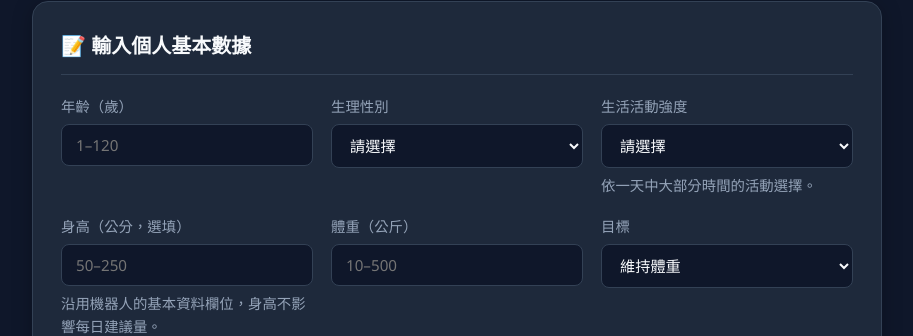
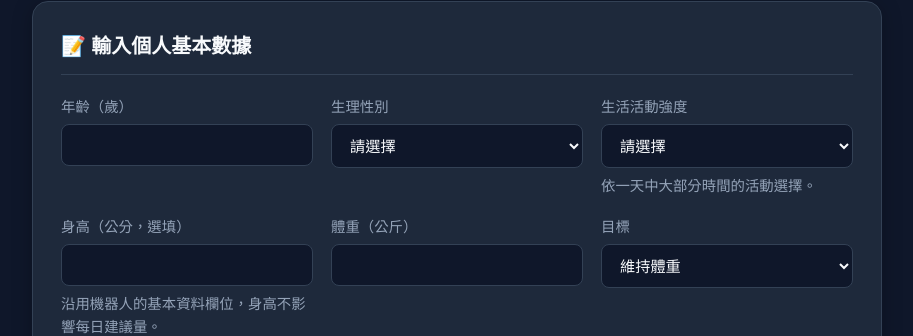
Before and after one commit to hd-bot-ccc/hd-bot-ccc.github.io, a plain HTML site: page index.html in a window 1280 px wide. Shown: the part 171-507 px from the top of the page, without its empty margins (183-1096 px from the left). Drawn offline with Linux system fonts and the light colour scheme.

Commit message:
Hide numeric range hints on the nutrition form

```diff
--- a/index.html
+++ b/index.html
@@ -278,7 +278,7 @@
             <div class="form-grid">
                 <div class="form-group">
                     <label for="age">年齡（歲）</label>
-                    <input type="number" id="age" min="1" max="120" step="any" placeholder="1–120" required>
+                    <input type="number" id="age" min="1" max="120" step="any" required>
                 </div>
                 <div class="form-group">
                     <label for="gender">生理性別</label>
@@ -297,12 +297,12 @@
                 </div>
                 <div class="form-group">
                     <label for="height">身高（公分，選填）</label>
-                    <input type="number" id="height" min="50" max="250" step="any" placeholder="50–250" aria-describedby="height-help">
+                    <input type="number" id="height" min="50" max="250" step="any" aria-describedby="height-help">
                     <small id="height-help" class="help-text">沿用機器人的基本資料欄位，身高不影響每日建議量。</small>
                 </div>
                 <div class="form-group">
                     <label for="weight">體重（公斤）</label>
-                    <input type="number" id="weight" min="10" max="500" step="any" placeholder="10–500" required>
+                    <input type="number" id="weight" min="10" max="500" step="any" required>
                 </div>
                 <div class="form-group">
                     <label for="goal">目標</label>
```
